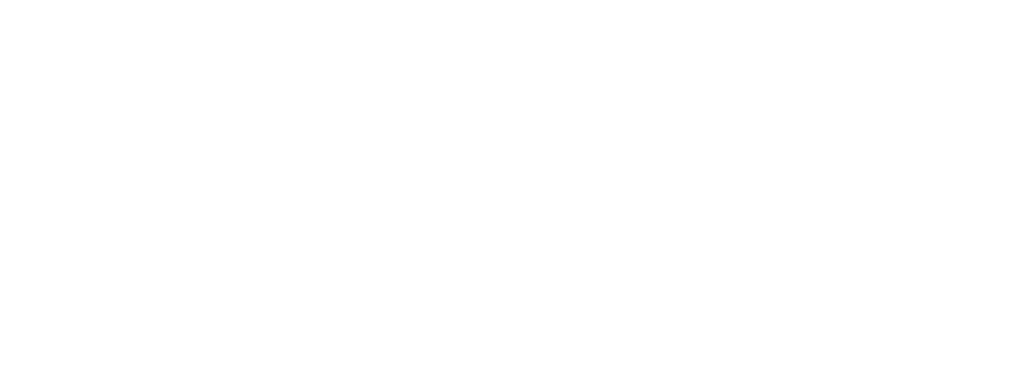
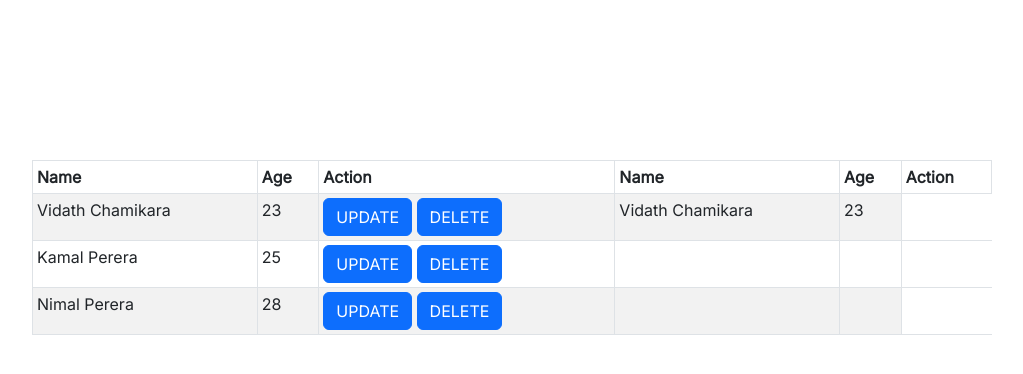
Before and after one commit to Krishanthaudayakumara/AssetFlow-EAM_Group_06_UOM-IT, a React (Create React App) app in the folder Client/: page /Support_Agent in a window 1280 px wide. Before the commit this address had no page. Shown: the top 374 px of the page, without its empty margins (128-1151 px from the left). Built offline with nearby package versions, Linux system fonts and the light colour scheme.

Commit message:
Update App.tsx file

```diff
--- a/Client/src/App.tsx
+++ b/Client/src/App.tsx
@@ -2,6 +2,7 @@ import React from "react";
 import { BrowserRouter as Router, Route, Routes } from "react-router-dom";
 import Login from "./pages/Login";
 import Home from "./pages/Home";
+import Support_Agent from "./pages/Support/Support_Agent";
 
 const App: React.FC = () => {
   return (
@@ -9,6 +10,7 @@ const App: React.FC = () => {
       <Routes>
         <Route path="/" element={<Home />} />
         <Route path="/login" element={<Login />} />
+        <Route path = '/Support_Agent' element = {<Support_Agent/>}/>
       </Routes>
     </Router>
   );
```
